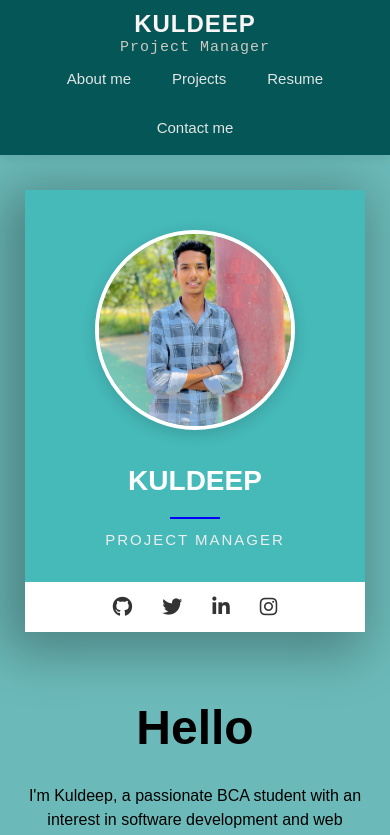
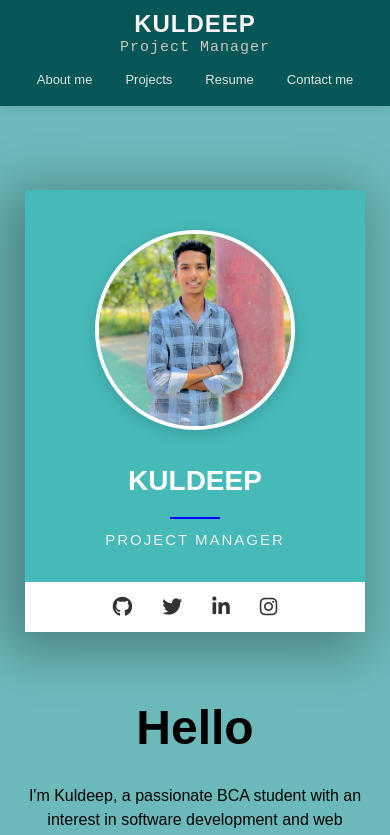
Before and after one commit to kuldeepsilu17/kuldeepsilu, a Next.js app: page / in a window 390 px wide. Shown: the top 835 px of the page. Built offline with nearby package versions, Linux system fonts and the light colour scheme.

Commit message:
Fix desktop clipping, overall layout box-sizing, typography logic, and align headers

```diff
--- a/src/app/globals.css
+++ b/src/app/globals.css
@@ -8,6 +8,18 @@
 @theme inline {
     --font-sans: var(--font-geist-sans);
     --font-mono: var(--font-geist-mono);
+}
+
+*,
+*::before,
+*::after {
+    box-sizing: border-box;
+}
+
+html,
+body {
+    overflow-x: hidden;
+    max-width: 100%;
 }
 
 body {
@@ -101,6 +113,14 @@ body {
     opacity: 0.9;
     padding: 5px 8px;
     border-radius: 4px;
+    white-space: nowrap;
+}
+
+@media (max-width: 480px) {
+    .nev-nav ul li a {
+        font-size: 13px;
+        padding: 4px;
+    }
 }
 
 .nev-nav ul li a:hover {
@@ -130,7 +150,7 @@ body {
 .main-container {
     display: flex;
     justify-content: center;
-    align-items: center;
+    align-items: flex-start;
     flex-wrap: wrap;
     gap: 60px;
     padding: 60px 20px;
@@ -230,7 +250,8 @@ body {
 }
 
 .right-container h1 {
-    font-size: 100px;
+    font-size: 80px;
+    /* Adjusted from 100px */
     margin: 0;
     font-weight: 800;
 }
@@ -612,6 +633,7 @@ body.resume-body {
     margin-bottom: 20px;
     display: flex;
     align-items: center;
+    justify-content: center;
     gap: 10px;
 }
 
```
